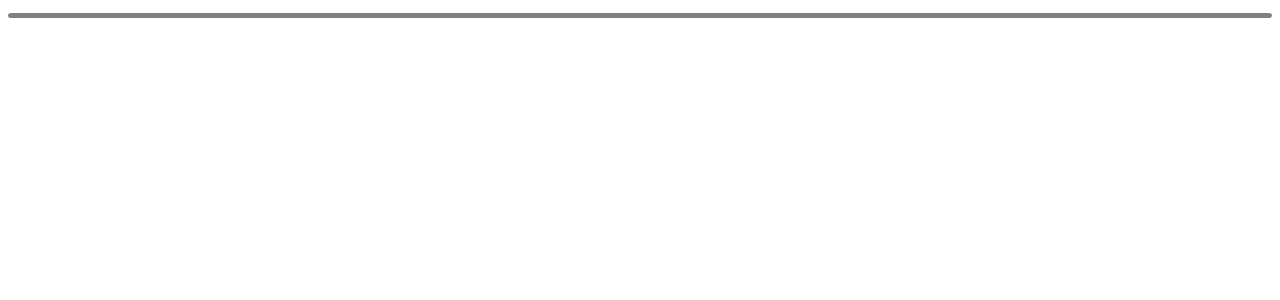
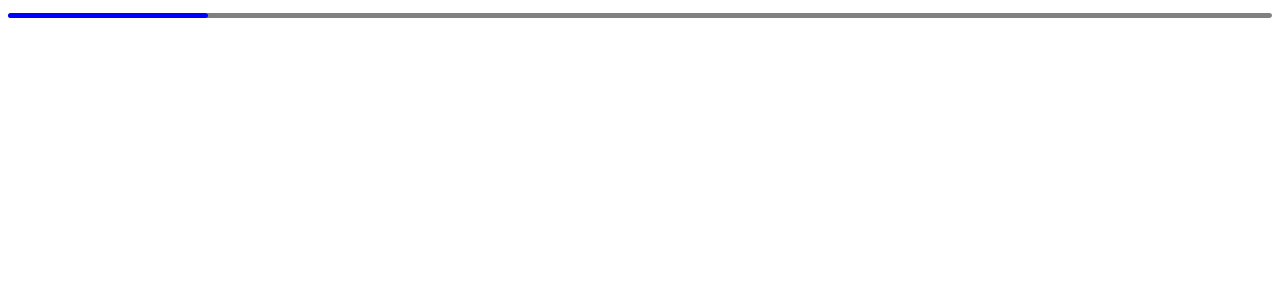
Before and after one commit to marrej/svg-slider, an Angular app: page / in a window 1280 px wide. Shown: the top 300 px of the page. Built offline with nearby package versions, Linux system fonts and the light colour scheme.

Commit message:
chore(*): add the overlay line

```diff
--- a/src/app/app.component.html
+++ b/src/app/app.component.html
@@ -1,3 +1,4 @@
 <svg width="100%" height="100%">
   <rect fill="grey" width="100%" height="5" rx="3" y="5"></rect>
+  <rect fill="blue" width="200px" height="5" rx="3" y="5"></rect>
 </svg>
```
